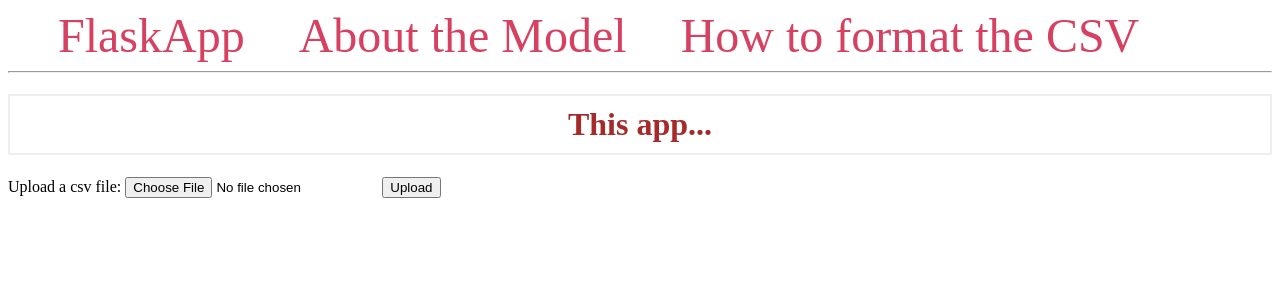
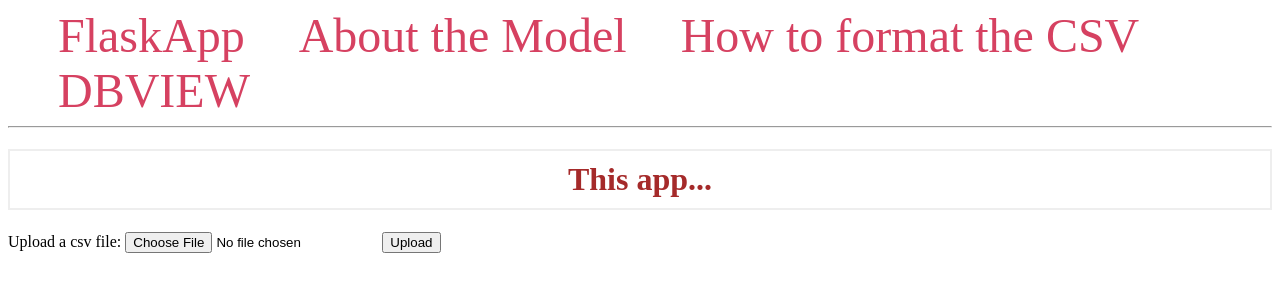
Before and after one commit to safros/FYDP, a Flask app: page / in a window 1280 px wide. Shown: the top 300 px of the page. Run offline with Flask 2, Linux system fonts and the light colour scheme.

Commit message:
html update
new path

```diff
--- a/main.py
+++ b/main.py
@@ -60,7 +60,7 @@ def instructions():
 def display():
     return render_template('model.html')
 
-@app.route("/viewEntries")
+@app.route("/dbview")
 def viewEntries ():
     list = db.engine.execute("SELECT * FROM cost").fetchall()
     return render_template('dbview.html',list=list)
--- a/templates/dbview.html
+++ b/templates/dbview.html
@@ -24,6 +24,7 @@
         <a href="/">FlaskApp</a>
         <a href="/model">About the Model</a>
 	    <a href="/instructions">How to format the CSV</a>
+        <a href="/dbview">DBVIEW</a>
     </nav>
     <div class="content">
     		{% for li in list %}
--- a/templates/index.html
+++ b/templates/index.html
@@ -24,6 +24,7 @@
         <a href="{{ url_for('index') }}">FlaskApp</a>
         <a href="/model">About the Model</a>
 	    <a href="/instructions">How to format the CSV</a>
+        <a href="/dbview">DBVIEW</a>
     </nav>
     <hr>
     <div class="content">
--- a/templates/instructions.html
+++ b/templates/instructions.html
@@ -25,6 +25,7 @@
         <a href="/">FlaskApp</a>
         <a href="/model">About the Model</a>
 	    <a href="/instructions">How to format the CSV</a>
+        <a href="/dbview">DBVIEW</a>
     </nav>
 
     <div class="content">
--- a/templates/model.html
+++ b/templates/model.html
@@ -23,6 +23,7 @@
         <a href="/">FlaskApp</a>
         <a href="/model">About the Model</a>
 	    <a href="/instructions">How to format the CSV</a>
+        <a href="/dbview">DBVIEW</a>
     </nav>
     <div class="content">
     		<h1>This model has X parameters.</h1>
```
